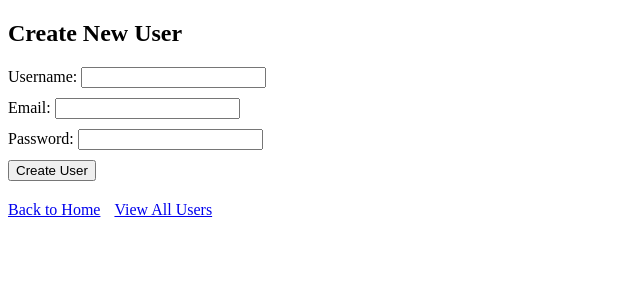
After one commit to bresends/promptlab, a Flask app: page /users/new in a window 1280 px wide. The commit adds this page. Shown: the top 300 px of the page, without its empty margins (0-640 px from the left). Run offline with Flask 3, Linux system fonts and the light colour scheme.

Commit message:
feat: crud basics

```diff
--- a/router.py
+++ b/router.py
@@ -1,8 +1,9 @@
 from flask import Flask
 from flask_sqlalchemy import SQLAlchemy
 
-from routes.index import index, set_data, get_data, clear_data, show_users
+from routes.index import index, set_data, get_data, clear_data, show_users, create_user
 from routes.auth import login
+
 
 def register_routes(app: Flask, db: SQLAlchemy):
     app.add_url_rule("/", view_func=index)
@@ -10,4 +11,5 @@ def register_routes(app: Flask, db: SQLAlchemy):
     app.add_url_rule("/get_data", view_func=get_data)
     app.add_url_rule("/clear_data", view_func=clear_data)
     app.add_url_rule("/users", view_func=show_users)
+    app.add_url_rule("/users/new", view_func=create_user, methods=["GET", "POST"])
     app.add_url_rule("/login", view_func=login, methods=["GET", "POST"])
--- a/routes/index.py
+++ b/routes/index.py
@@ -1,9 +1,12 @@
-from flask import render_template, session
+from flask import render_template, session, request, redirect, url_for, flash
 from models.user import User
+from app import db
+
 
 def index():
     """Main index page"""
     return render_template("index.j2", message="Hello, World!")
+
 
 def set_data():
     """Set data in session"""
@@ -27,12 +30,38 @@ def show_users():
     """Display all users from the database"""
     try:
         users = User.query.all()
-        if users:
-            user_list = [f"ID: {user.id}, Username: {user.username}, Email: {user.email}" for user in users]
-            message = "Users in database:<br>" + "<br>".join(user_list)
-        else:
-            message = "No users found in the database."
+        return render_template("users.j2", users=users)
     except Exception as e:
-        message = f"Error retrieving users: {str(e)}"
+        flash(f"Error retrieving users: {str(e)}")
+        return redirect(url_for("index"))
 
-    return render_template("index.j2", message=message)
+
+def create_user():
+    """Create a new user"""
+    if request.method == "POST":
+        try:
+            username = request.form.get("username")
+            email = request.form.get("email")
+            password = request.form.get("password")
+
+            if not username or not email or not password:
+                flash("All fields are required!")
+                return redirect(url_for("index"))
+
+            new_user = User()
+            new_user.username = username
+            new_user.email = email
+            new_user.password = password
+
+            db.session.add(new_user)
+            db.session.commit()
+            flash(f"User {username} created successfully!")
+            return redirect(url_for("index"))
+
+        except Exception as e:
+            db.session.rollback()
+            flash(f"Error creating user: {str(e)}")
+            return redirect(url_for("index"))
+
+    # For GET requests, show the create user form
+    return render_template("create_user.j2")
--- /dev/null
+++ b/templates/create_user.j2
@@ -0,0 +1,33 @@
+{% extends "base.j2" %}
+
+{% block title %}Create New User{% endblock title %}
+
+{% block content %}
+<div>
+    <h2>Create New User</h2>
+
+    <form method="POST" action="{{ url_for('create_user') }}">
+        <div style="margin-bottom: 10px;">
+            <label for="username">Username:</label>
+            <input type="text" id="username" name="username" required>
+        </div>
+
+        <div style="margin-bottom: 10px;">
+            <label for="email">Email:</label>
+            <input type="email" id="email" name="email" required>
+        </div>
+
+        <div style="margin-bottom: 10px;">
+            <label for="password">Password:</label>
+            <input type="password" id="password" name="password" required>
+        </div>
+
+        <button type="submit">Create User</button>
+    </form>
+
+    <div style="margin-top: 20px;">
+        <a href="{{ url_for('index') }}">Back to Home</a>
+        <a href="{{ url_for('show_users') }}" style="margin-left: 10px;">View All Users</a>
+    </div>
+</div>
+{% endblock content %}
```
Also changed, not shown: templates/index.j2 (+17 -4 lines), templates/users.j2 (added, +37 -0 lines).
